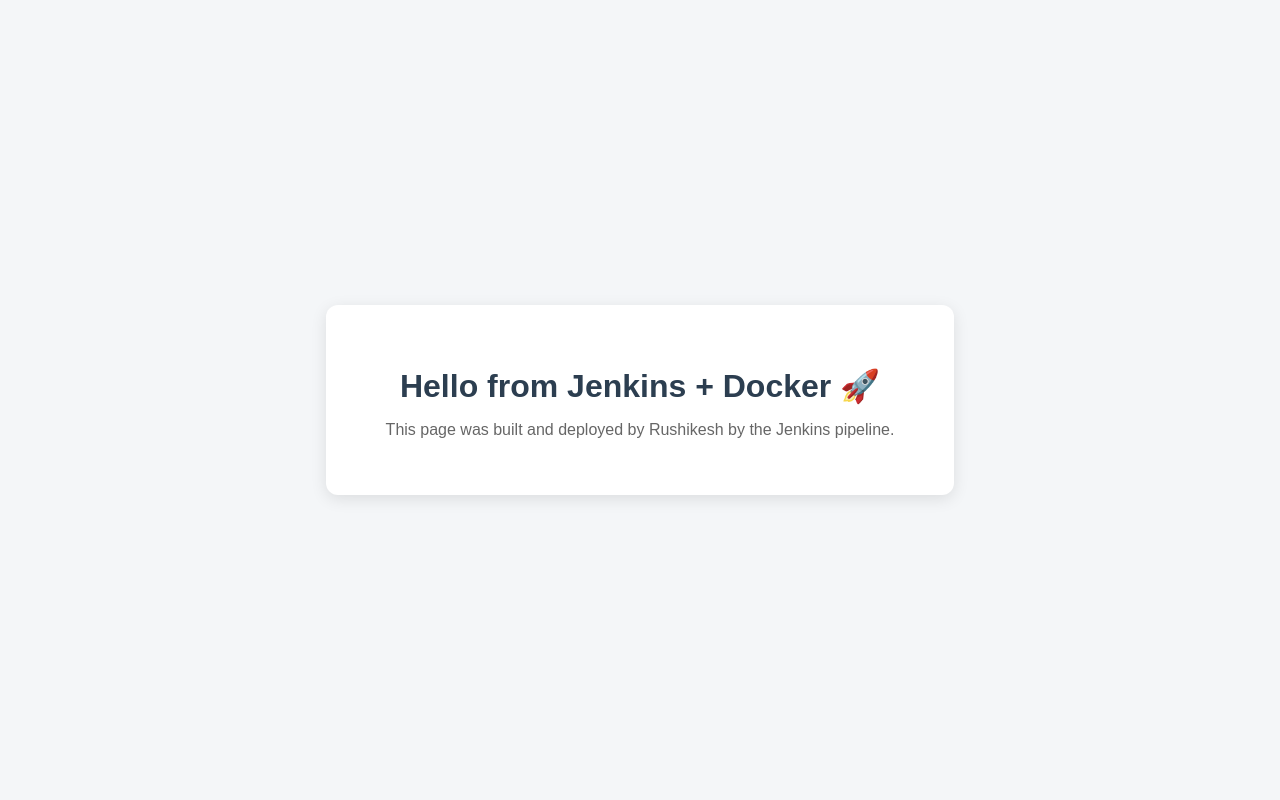
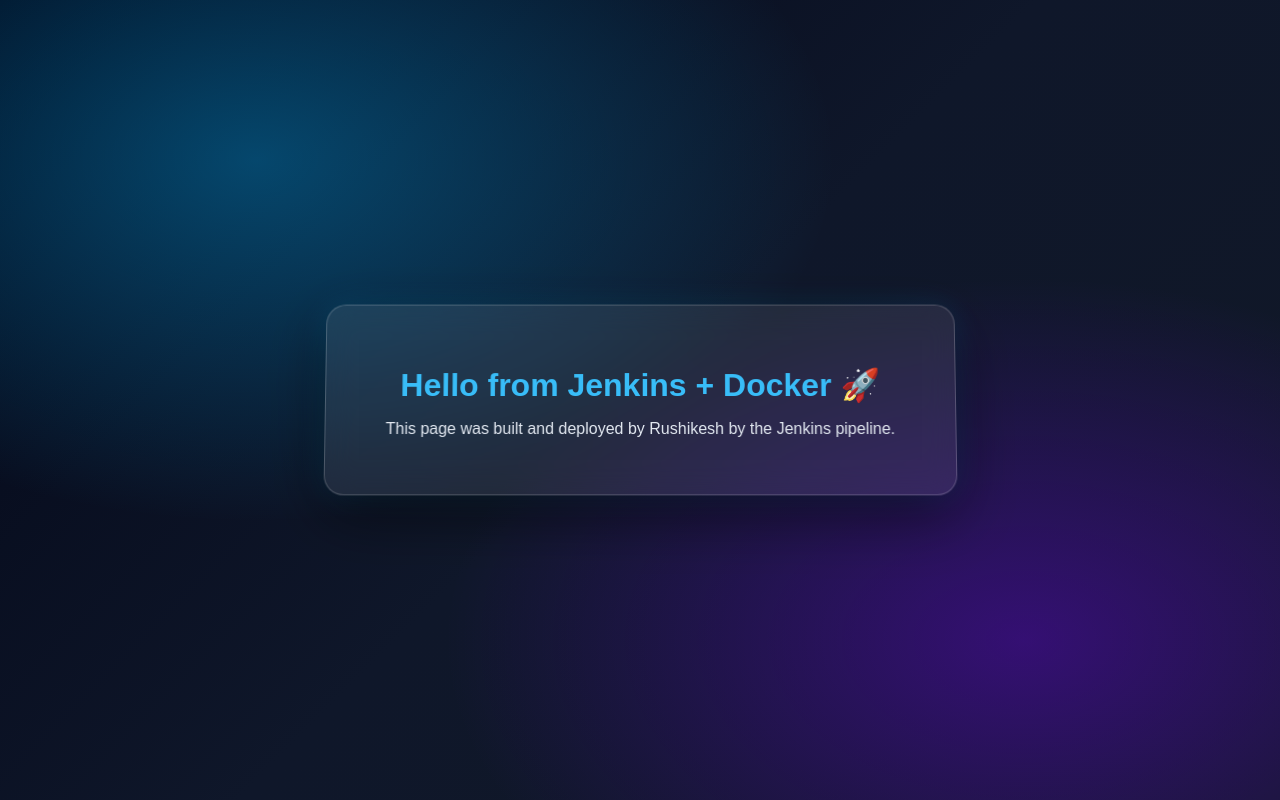
Before and after one commit to RushikeshR29/docker-pipeline-project, a plain HTML site: page index.html in a window 1280 px wide. Drawn offline with Linux system fonts and the light colour scheme.

Commit message:
Changed the backgroung of my Site

```diff
--- a/index.html
+++ b/index.html
@@ -7,22 +7,55 @@
   <style>
      body {
     font-family: Arial, sans-serif;
-      background: #f4f6f8;
+
+    /* Futuristic 3D background */
+    background:
+        radial-gradient(ellipse at 20% 20%,
+            rgba(0, 180, 255, 0.35), transparent 40%),
+        radial-gradient(ellipse at 80% 80%,
+            rgba(120, 0, 255, 0.35), transparent 40%),
+        linear-gradient(135deg, #020617, #0f172a, #111827);
+
     display: flex;
     align-items: center;
     justify-content: center;
-      height: 100vh;
+
+    min-height: 100vh;
     margin: 0;
+    overflow: hidden;
 }
      .card {
-      background: #fff;
+    background: rgba(255, 255, 255, 0.08);
     padding: 40px 60px;
-      border-radius: 12px;
-      box-shadow: 0 4px 16px rgba(0,0,0,0.1);
+    border-radius: 20px;
+
+    border: 1px solid rgba(255, 255, 255, 0.2);
+
+    box-shadow:
+        0 20px 60px rgba(0, 0, 0, 0.5),
+        0 0 30px rgba(0, 180, 255, 0.15);
+
+    backdrop-filter: blur(15px);
+
     text-align: center;
+    color: white;
+
+    transform: perspective(1000px) rotateX(3deg);
+    transition: transform 0.4s ease;
 }
-    h1 { color: #2c3e50; margin-bottom: 8px; }
-    p  { color: #666; }
+
+.card:hover {
+    transform: perspective(1000px) rotateX(0deg) translateY(-5px);
+}
+
+h1 {
+    color: #38bdf8;
+    margin-bottom: 8px;
+}
+
+p {
+    color: #e2e8f0;
+}
   </style>
 </head>
 <body>
```
Lines whose indentation alone changed are shown as unchanged.
